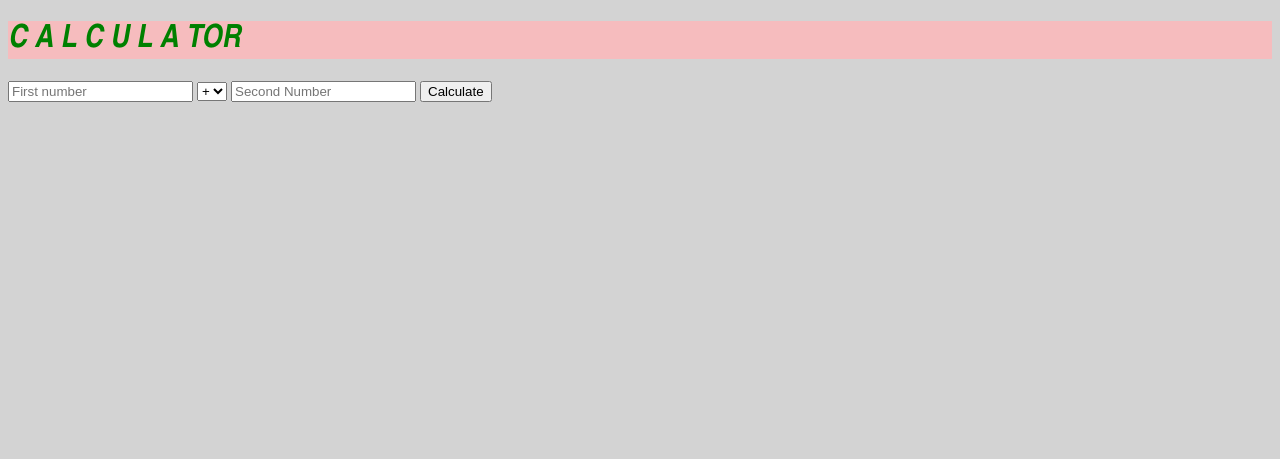
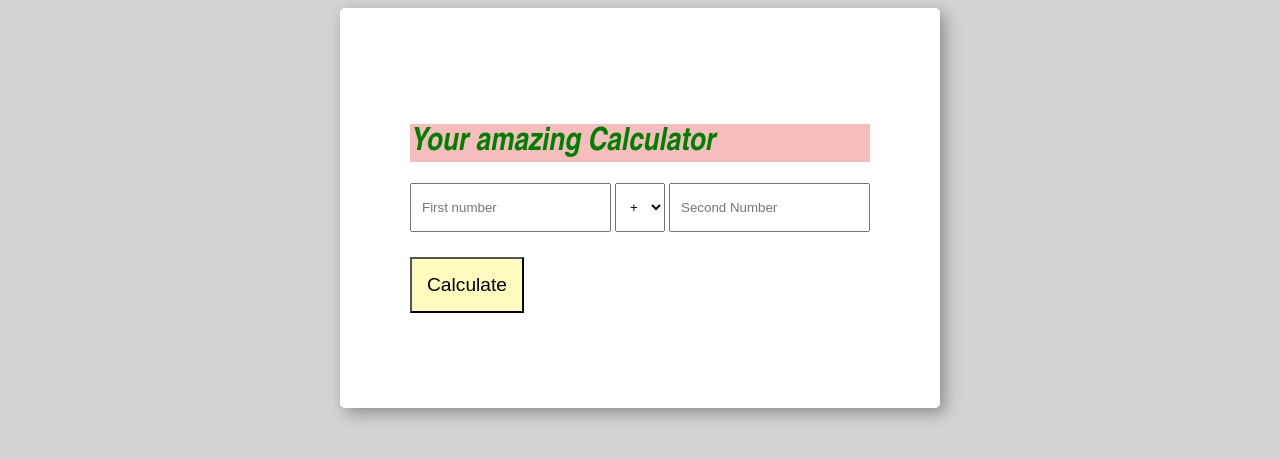
Before and after one commit to XhemailZab/calc, a PHP site: page / in a window 1280 px wide. Shown: the top 459 px of the page. Run offline with PHP 8.4, Linux system fonts and the light colour scheme.

Commit message:
Added styling to the calculator form

```diff
--- a/index.php
+++ b/index.php
@@ -15,12 +15,10 @@ include 'includes/autoloader.inc.php';
 </head>
 <body>
 
-<h1>
-    C      A    L     C    U   L  A TOR
-</h1>
-
-<form action = "includes/calc.inc.php" method = "post">
-    <input type = "number" name = "num1" placeholder = "First number">
+<form action = "includes/calc.inc.php" method = "post" class="form">
+<div class="form__row">
+    <h1>Your amazing Calculator</h1>
+<input type="number" name = "num1" placeholder = "First number">
     <select name = "op">
         <option value = "add"> + </option>
         <option value = "sub"> - </option>
@@ -29,6 +27,8 @@ include 'includes/autoloader.inc.php';
     </select>
     <input type = "number" name = "num2" placeholder = "Second Number">
     <button type = "submit" name = "submit"> Calculate </button>
+</div>
+
 </form>
 
 
--- a/style.css
+++ b/style.css
@@ -13,6 +13,30 @@ h1{
     animation-iteration-count:infinite;
 }
 
+.form {
+    background: #fff;
+    margin: auto;
+    max-width: 600px;
+    display: flex;
+    justify-content: center;
+    border-radius: 5px;
+    height: 400px;
+    align-items: center;
+    box-shadow: 5px 5px 16px 0px rgb(0 0 0 / 33%);
+}
+
+.form input, .form select {
+    padding: 15px 10px;
+}
+
+.form button {
+    display: block;
+    padding: 15px;
+    font-size: 1.2rem;
+    margin-top: 25px;
+    background: #fffabd;
+}
+
 @keyframes textColor{
     from {background-color: palegreen;}
     to {background-color: lightpink;}
```
